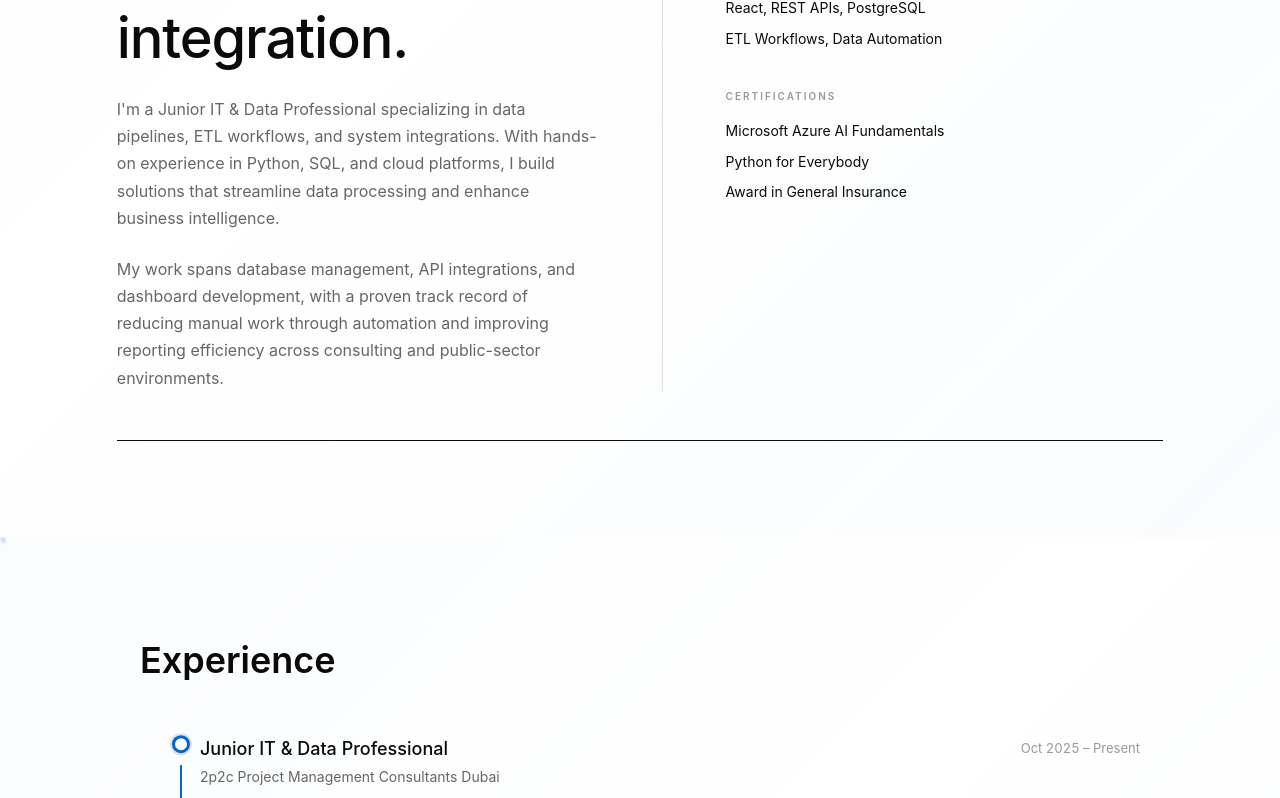
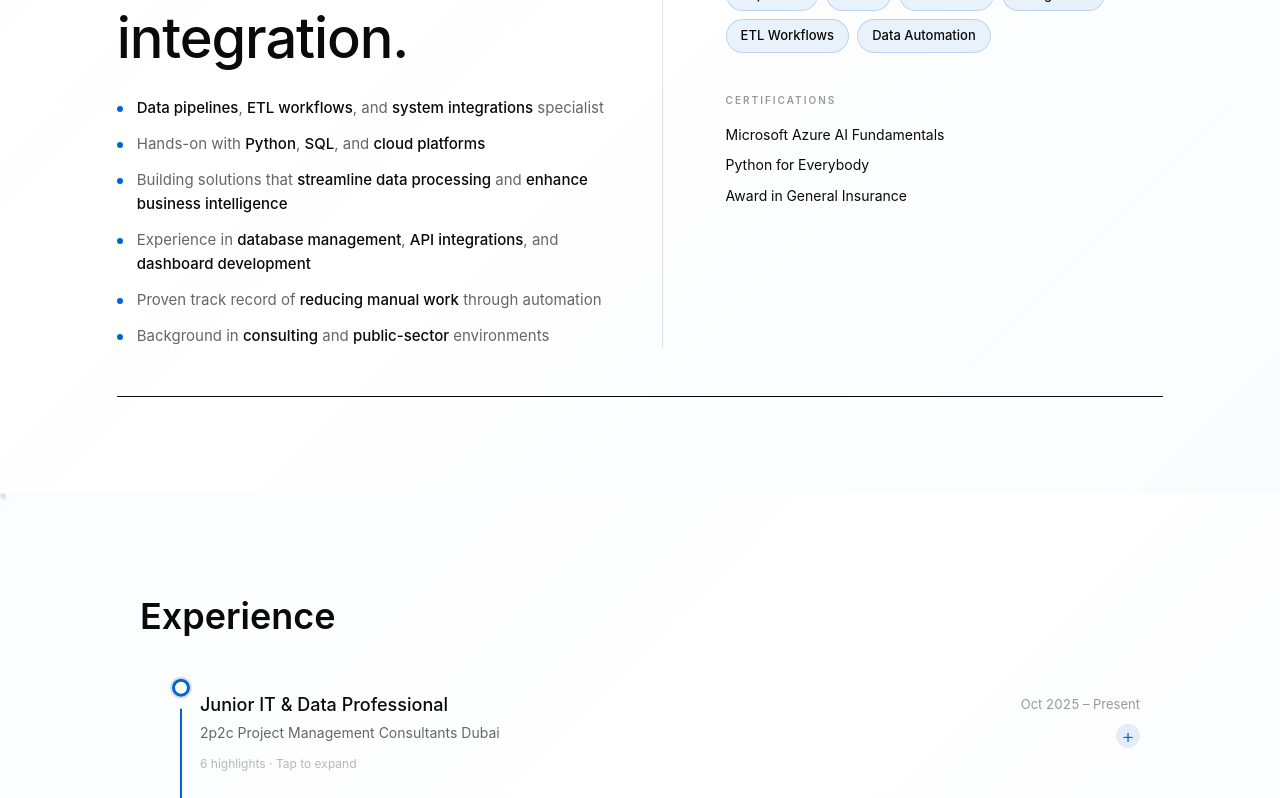
Before and after one commit to briandean03/brian-portfolio, a React (Vite) app: page / in a window 1280 px wide. Shown: the part 1160-1958 px from the top of the page. Built offline with nearby package versions, Linux system fonts and the light colour scheme.

Commit message:
Added modifications + added favicon

```diff
--- a/index.html
+++ b/index.html
@@ -2,9 +2,9 @@
 <html lang="en">
   <head>
     <meta charset="UTF-8" />
-    <link rel="icon" type="image/svg+xml" href="/vite.svg" />
+    <link rel="icon" type="image/svg+xml" href="/favicon.svg" />
     <meta name="viewport" content="width=device-width, initial-scale=1.0" />
-    <title>personalportfoliowebsite</title>
+    <title>Brian Dean | Data & Systems Engineer</title>
   </head>
   <body>
     <div id="root"></div>
--- a/src/components/About.css
+++ b/src/components/About.css
@@ -116,7 +116,7 @@
 }
 
 .about-bio {
-  max-width: 480px;
+  max-width: 520px;
 }
 
 .about-bio p {
@@ -124,6 +124,58 @@
   line-height: 1.7;
   color: var(--text-secondary);
   font-weight: 400;
+}
+
+/* Scannable bio highlights */
+.bio-highlights {
+  list-style: none;
+  padding: 0;
+  margin: 0;
+  display: flex;
+  flex-direction: column;
+  gap: 12px;
+}
+
+.bio-highlights li {
+  position: relative;
+  padding-left: 20px;
+  font-size: 15px;
+  line-height: 1.6;
+  color: var(--text-secondary);
+}
+
+.bio-highlights li::before {
+  content: '';
+  position: absolute;
+  left: 0;
+  top: 10px;
+  width: 6px;
+  height: 6px;
+  background: #0066cc;
+  border-radius: 50%;
+}
+
+.bio-highlights .highlight {
+  color: var(--text-primary);
+  font-weight: 500;
+  position: relative;
+}
+
+.bio-highlights .highlight::after {
+  content: '';
+  position: absolute;
+  bottom: 0;
+  left: 0;
+  width: 100%;
+  height: 2px;
+  background: rgba(0, 102, 204, 0.3);
+  transform: scaleX(0);
+  transform-origin: left;
+  transition: transform 0.3s ease;
+}
+
+.bio-highlights li:hover .highlight::after {
+  transform: scaleX(1);
 }
 
 /* Vertical divider */
@@ -174,6 +226,63 @@
   color: var(--text-primary);
   font-weight: 400;
   font-variant-numeric: tabular-nums;
+}
+
+/* Interactive skill tags */
+.skills-tags {
+  display: flex;
+  flex-wrap: wrap;
+  gap: 8px;
+}
+
+.skill-tag {
+  position: relative;
+  padding: 6px 14px;
+  background: rgba(0, 102, 204, 0.08);
+  border: 1px solid rgba(0, 102, 204, 0.2);
+  border-radius: 20px;
+  font-size: 13px;
+  font-weight: 500;
+  color: var(--text-primary);
+  cursor: pointer;
+  transition: all 0.3s ease;
+}
+
+.skill-tag:hover {
+  background: rgba(0, 102, 204, 0.15);
+  border-color: #0066cc;
+  color: #0066cc;
+}
+
+.skill-category {
+  position: absolute;
+  top: -24px;
+  left: 50%;
+  transform: translateX(-50%);
+  padding: 3px 8px;
+  background: #0066cc;
+  color: white;
+  font-size: 10px;
+  font-weight: 500;
+  border-radius: 4px;
+  white-space: nowrap;
+  letter-spacing: 0.05em;
+  text-transform: uppercase;
+}
+
+.skill-category::after {
+  content: '';
+  position: absolute;
+  bottom: -4px;
+  left: 50%;
+  transform: translateX(-50%);
+  border: 4px solid transparent;
+  border-top-color: #0066cc;
+}
+
+.skill-tag:active {
+  background: rgba(0, 102, 204, 0.2);
+  border-color: #0066cc;
 }
 
 /* Hero / personal intro */
--- a/src/components/About.jsx
+++ b/src/components/About.jsx
@@ -1,11 +1,26 @@
 import { motion, useScroll, useTransform } from 'framer-motion';
 import { useRef, useEffect, useState } from 'react';
 import './About.css';
+
+const skills = [
+  { name: 'Python', category: 'Languages' },
+  { name: 'SQL', category: 'Languages' },
+  { name: 'Pandas', category: 'Libraries' },
+  { name: 'Power BI', category: 'Tools' },
+  { name: 'Excel', category: 'Tools' },
+  { name: 'Supabase', category: 'Platforms' },
+  { name: 'React', category: 'Frameworks' },
+  { name: 'REST APIs', category: 'Technologies' },
+  { name: 'PostgreSQL', category: 'Databases' },
+  { name: 'ETL Workflows', category: 'Expertise' },
+  { name: 'Data Automation', category: 'Expertise' },
+];
 
 const About = () => {
   // Add the missing ref
   const sectionRef = useRef(null);
   const [particles, setParticles] = useState([]);
+  const [hoveredSkill, setHoveredSkill] = useState(null);
 
   // Parallax scroll
   const { scrollYProgress } = useScroll({
@@ -180,16 +195,56 @@ const About = () => {
               </motion.div>
 
               <motion.div className="about-bio" variants={itemVariants}>
-                <p>
-                  I'm a Junior IT & Data Professional specializing in data pipelines, ETL workflows, and system integrations.
-                  With hands-on experience in Python, SQL, and cloud platforms, I build solutions that streamline data
-                  processing and enhance business intelligence.
-                </p>
-                <p style={{ marginTop: '1.5rem' }}>
-                  My work spans database management, API integrations, and dashboard development, with a proven track
-                  record of reducing manual work through automation and improving reporting efficiency across consulting
-                  and public-sector environments.
-                </p>
+                <ul className="bio-highlights">
+                  <motion.li
+                    initial={{ opacity: 0, x: -10 }}
+                    whileInView={{ opacity: 1, x: 0 }}
+                    viewport={{ once: true }}
+                    transition={{ delay: 0.1 }}
+                  >
+                    <span className="highlight">Data pipelines</span>, <span className="highlight">ETL workflows</span>, and <span className="highlight">system integrations</span> specialist
+                  </motion.li>
+                  <motion.li
+                    initial={{ opacity: 0, x: -10 }}
+                    whileInView={{ opacity: 1, x: 0 }}
+                    viewport={{ once: true }}
+                    transition={{ delay: 0.15 }}
+                  >
+                    Hands-on with <span className="highlight">Python</span>, <span className="highlight">SQL</span>, and <span className="highlight">cloud platforms</span>
+                  </motion.li>
+                  <motion.li
+                    initial={{ opacity: 0, x: -10 }}
+                    whileInView={{ opacity: 1, x: 0 }}
+                    viewport={{ once: true }}
+                    transition={{ delay: 0.2 }}
+                  >
+                    Building solutions that <span className="highlight">streamline data processing</span> and <span className="highlight">enhance business intelligence</span>
+                  </motion.li>
+                  <motion.li
+                    initial={{ opacity: 0, x: -10 }}
+                    whileInView={{ opacity: 1, x: 0 }}
+                    viewport={{ once: true }}
+                    transition={{ delay: 0.25 }}
+                  >
+                    Experience in <span className="highlight">database management</span>, <span className="highlight">API integrations</span>, and <span className="highlight">dashboard development</span>
+                  </motion.li>
+                  <motion.li
+                    initial={{ opacity: 0, x: -10 }}
+                    whileInView={{ opacity: 1, x: 0 }}
+                    viewport={{ once: true }}
+                    transition={{ delay: 0.3 }}
+                  >
+                    Proven track record of <span className="highlight">reducing manual work</span> through automation
+                  </motion.li>
+                  <motion.li
+                    initial={{ opacity: 0, x: -10 }}
+                    whileInView={{ opacity: 1, x: 0 }}
+                    viewport={{ once: true }}
+                    transition={{ delay: 0.35 }}
+                  >
+                    Background in <span className="highlight">consulting</span> and <span className="highlight">public-sector</span> environments
+                  </motion.li>
+                </ul>
               </motion.div>
 
               {/* Vertical divider */}
@@ -231,11 +286,37 @@ const About = () => {
 
                 <motion.div className="spec-group" variants={itemVariants}>
                   <div className="spec-label">Core Skills</div>
-                  <div className="spec-items">
-                    <div className="spec-item">Python, SQL, Pandas</div>
-                    <div className="spec-item">Power BI, Excel, Supabase</div>
-                    <div className="spec-item">React, REST APIs, PostgreSQL</div>
-                    <div className="spec-item">ETL Workflows, Data Automation</div>
+                  <div className="skills-tags">
+                    {skills.map((skill, idx) => (
+                      <motion.div
+                        key={skill.name}
+                        className="skill-tag"
+                        initial={{ opacity: 0, scale: 0.8 }}
+                        whileInView={{ opacity: 1, scale: 1 }}
+                        viewport={{ once: true }}
+                        transition={{ delay: 0.03 * idx, duration: 0.3 }}
+                        whileHover={{
+                          scale: 1.08,
+                          y: -2,
+                          boxShadow: '0 4px 12px rgba(0, 102, 204, 0.25)'
+                        }}
+                        whileTap={{ scale: 0.95 }}
+                        onHoverStart={() => setHoveredSkill(skill)}
+                        onHoverEnd={() => setHoveredSkill(null)}
+                      >
+                        {skill.name}
+                        {hoveredSkill?.name === skill.name && (
+                          <motion.span
+                            className="skill-category"
+                            initial={{ opacity: 0, y: 5 }}
+                            animate={{ opacity: 1, y: 0 }}
+                            exit={{ opacity: 0 }}
+                          >
+                            {skill.category}
+                          </motion.span>
+                        )}
+                      </motion.div>
+                    ))}
                   </div>
                 </motion.div>
 
--- a/src/components/Contact.css
+++ b/src/components/Contact.css
@@ -171,6 +171,11 @@
   animation: pulse 2s cubic-bezier(0.4, 0, 0.6, 1) infinite;
 }
 
+.status-dot.employed {
+  background: #0066cc;
+  animation: none;
+}
+
 @keyframes pulse {
   0%, 100% {
     opacity: 1;
--- a/src/components/Experience.css
+++ b/src/components/Experience.css
@@ -120,12 +120,64 @@
   color: var(--text-secondary);
 }
 
+/* Clickable header area */
+.timeline-header-clickable {
+  cursor: pointer;
+  padding: 12px 16px;
+  margin: -12px -16px;
+  border-radius: 8px;
+  transition: background-color 0.3s ease;
+}
+
+.timeline-header-clickable:hover {
+  background-color: var(--bg-secondary, rgba(0, 102, 204, 0.05));
+}
+
+.timeline-header-row {
+  display: flex;
+  justify-content: space-between;
+  align-items: center;
+}
+
+.expand-indicator {
+  font-size: 20px;
+  font-weight: 300;
+  color: #0066cc;
+  width: 24px;
+  height: 24px;
+  display: flex;
+  align-items: center;
+  justify-content: center;
+  border-radius: 50%;
+  background: rgba(0, 102, 204, 0.1);
+  flex-shrink: 0;
+}
+
+.timeline-hint {
+  font-size: 12px;
+  color: var(--text-tertiary);
+  margin-top: 4px;
+  display: block;
+  opacity: 0.7;
+  transition: opacity 0.3s ease;
+}
+
+.timeline-header-clickable:hover .timeline-hint {
+  opacity: 1;
+}
+
+.timeline-item.expanded .timeline-marker {
+  box-shadow: 0 0 0 4px rgba(0, 102, 204, 0.2);
+}
+
 .timeline-bullets {
   list-style: disc;
   margin-left: 20px;
+  margin-top: 16px;
   font-size: 14px;
   color: var(--text-primary);
   line-height: 1.5;
+  overflow: hidden;
 }
 
 .timeline-bullets li {
@@ -154,6 +206,15 @@
 
   .timeline-content {
     padding-left: 16px;
+  }
+
+  .timeline-header-clickable:active {
+    background-color: rgba(0, 102, 204, 0.1);
+  }
+
+  .expand-indicator {
+    width: 28px;
+    height: 28px;
   }
 
   .timeline-header {
--- a/src/components/Experience.jsx
+++ b/src/components/Experience.jsx
@@ -1,4 +1,4 @@
-import { motion, useScroll, useSpring, useTransform } from 'framer-motion';
+import { motion, useScroll, useSpring, useTransform, AnimatePresence } from 'framer-motion';
 import { useRef, useEffect, useState } from 'react';
 import './Experience.css';
 
@@ -58,6 +58,11 @@ const Experience = () => {
   const sectionRef = useRef(null);
   const isMobile = useMediaQuery('(max-width: 768px)');
   const prefersReducedMotion = useMediaQuery('(prefers-reduced-motion: reduce)');
+  const [expandedIndex, setExpandedIndex] = useState(null);
+
+  const toggleExpand = (index) => {
+    setExpandedIndex(expandedIndex === index ? null : index);
+  };
 
   const { scrollYProgress } = useScroll({
     target: sectionRef,
@@ -190,9 +195,11 @@ const Experience = () => {
             style={{ scaleY: lineHeight }}
           />
 
-          {experiences.map((exp, i) => (
+          {experiences.map((exp, i) => {
+            const isExpanded = expandedIndex === i;
+            return (
               <motion.div
-              className="timeline-item"
+                className={`timeline-item ${isExpanded ? 'expanded' : ''}`}
                 key={i}
                 variants={itemVariants}
               >
@@ -209,6 +216,7 @@ const Experience = () => {
                     duration: isMobile ? 0.3 : undefined
                   }}
                   whileHover={!isMobile ? { scale: 1.3, backgroundColor: '#0066cc' } : {}}
+                  animate={isExpanded ? { backgroundColor: '#0066cc', scale: 1.2 } : {}}
                 />
 
                 <motion.div
@@ -216,30 +224,60 @@ const Experience = () => {
                   whileHover={!isMobile ? { x: 8 } : {}}
                   transition={{ duration: 0.3 }}
                 >
+                  <motion.div
+                    className="timeline-header-clickable"
+                    onClick={() => toggleExpand(i)}
+                    whileTap={{ scale: 0.98, backgroundColor: 'rgba(0, 102, 204, 0.08)' }}
+                  >
                     <div className="timeline-header">
                       <h3 className="timeline-role">{exp.role}</h3>
                       <span className="timeline-date">{exp.date}</span>
                     </div>
+                    <div className="timeline-header-row">
                       <span className="timeline-company">{exp.company}</span>
-                <ul className="timeline-bullets">
+                      <motion.span
+                        className="expand-indicator"
+                        animate={{ rotate: isExpanded ? 180 : 0 }}
+                        transition={{ duration: 0.3 }}
+                      >
+                        {isExpanded ? '−' : '+'}
+                      </motion.span>
+                    </div>
+                    <span className="timeline-hint">
+                      {isExpanded ? 'Tap to collapse' : `${exp.bullets.length} highlights · Tap to expand`}
+                    </span>
+                  </motion.div>
+
+                  <AnimatePresence>
+                    {isExpanded && (
+                      <motion.ul
+                        className="timeline-bullets"
+                        initial={{ height: 0, opacity: 0 }}
+                        animate={{ height: 'auto', opacity: 1 }}
+                        exit={{ height: 0, opacity: 0 }}
+                        transition={{ duration: 0.4, ease: [0.22, 1, 0.36, 1] }}
+                      >
                         {exp.bullets.map((bullet, idx) => (
                           <motion.li
                             key={idx}
-                      initial={isMobile || prefersReducedMotion ? { opacity: 0 } : { opacity: 0, x: -10 }}
-                      whileInView={isMobile || prefersReducedMotion ? { opacity: 1 } : { opacity: 1, x: 0 }}
-                      viewport={{ once: true, amount: 0.2 }}
+                            initial={{ opacity: 0, x: -10 }}
+                            animate={{ opacity: 1, x: 0 }}
+                            exit={{ opacity: 0, x: -10 }}
                             transition={{
-                        delay: isMobile ? 0 : 0.05 * idx,
-                        duration: isMobile ? 0.2 : 0.3
+                              delay: 0.05 * idx,
+                              duration: 0.3
                             }}
                           >
                             {bullet}
                           </motion.li>
                         ))}
-                </ul>
+                      </motion.ul>
+                    )}
+                  </AnimatePresence>
                 </motion.div>
               </motion.div>
-          ))}
+            );
+          })}
         </motion.div>
 
         {/* Scroll indicator */}
```
Also changed, not shown: src/components/Contact.jsx (+4 -4 lines), public/favicon.svg (added). Lines whose indentation alone changed are shown as unchanged.
